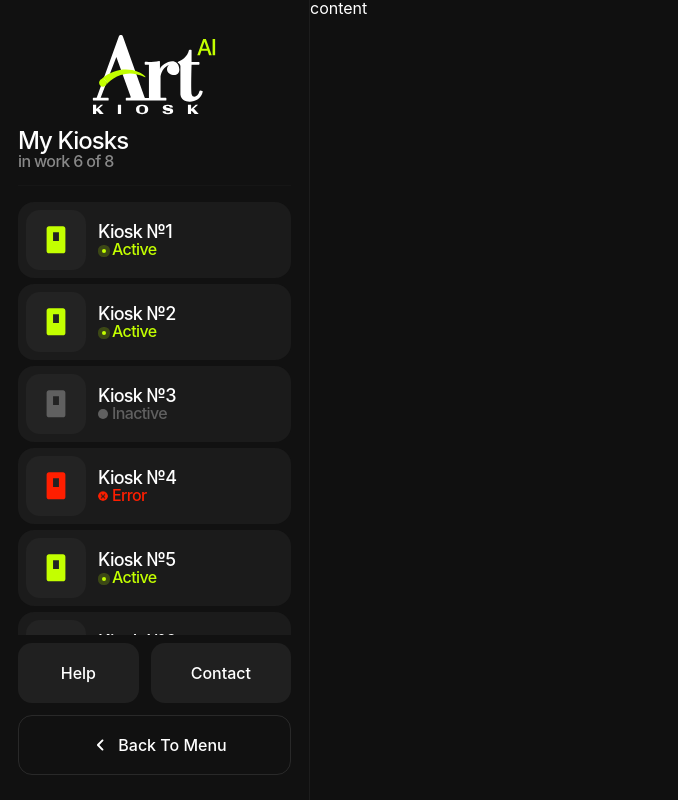
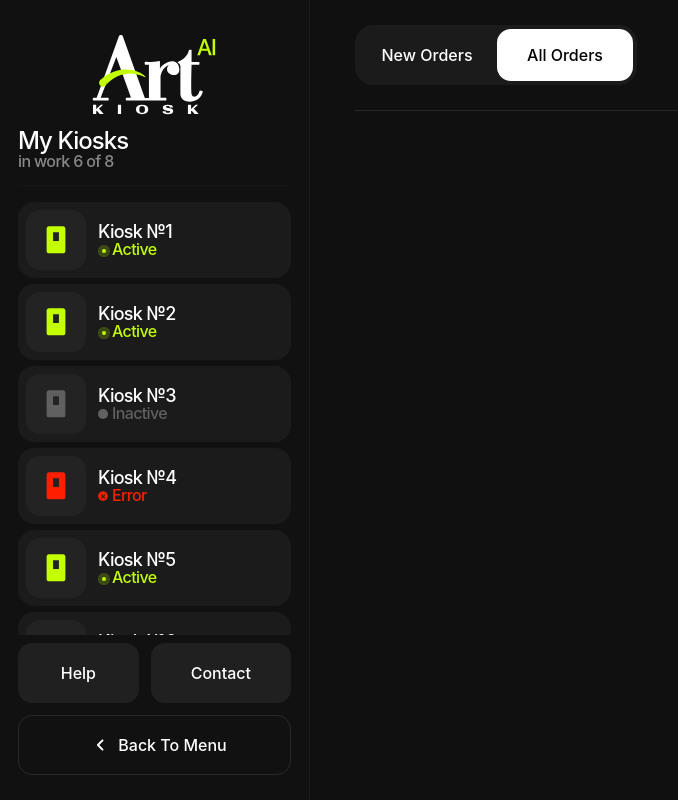
Before and after one commit to Anton-Osip/admin-kiosk, a Next.js app: page / in a window 1280 px wide. Shown: the whole page, without its empty margins (0-678 px from the left). Built offline with nearby package versions, Linux system fonts and the light colour scheme.

Commit message:
feat: create tabs components

```diff
--- a/src/app/page.module.scss
+++ b/src/app/page.module.scss
@@ -9,4 +9,5 @@
   width: 100%;
   height: 100%;
   overflow: hidden;
+  padding: var(--space-25) var(--space-45);
 }
--- a/src/app/page.tsx
+++ b/src/app/page.tsx
@@ -1,6 +1,6 @@
 'use client';
 
-import { SideBarMenu } from '@/widgets';
+import { Header, SideBarMenu } from '@/widgets';
 
 import s from './page.module.scss';
 
@@ -8,7 +8,9 @@ export default function Home() {
   return (
     <div className={s.container}>
       <SideBarMenu />
-      <div className={s.content}>content</div>
+      <div className={s.content}>
+        <Header />
+      </div>
     </div>
   );
 }
--- a/src/shared/config/spacing.scss
+++ b/src/shared/config/spacing.scss
@@ -18,6 +18,7 @@
   --space-32: 32px;
   --space-35: 35px;
   --space-40: 40px;
+  --space-45: 45px;
   --space-48: 48px;
   --space-64: 64px;
   --space-96: 96px;
--- /dev/null
+++ b/src/shared/lib/local-store.ts
@@ -0,0 +1,17 @@
+import { create } from 'zustand';
+
+export type OrdersTab = 'all' | 'new';
+
+export interface LocalStore {
+  activeOrdersTab: OrdersTab;
+
+  changeOrdersTab: (values: OrdersTab) => void;
+}
+
+export const useLocalStore = create<LocalStore>(set => ({
+  activeOrdersTab: 'all',
+
+  changeOrdersTab: values => {
+    set({ activeOrdersTab: values });
+  },
+}));
--- a/src/shared/ui/index.ts
+++ b/src/shared/ui/index.ts
@@ -1,2 +1,3 @@
 export { Button } from './button/button';
 export { IconContainer } from './icon-container/icon-container';
+export { Tabs } from './tabs/tabs';
--- /dev/null
+++ b/src/shared/ui/tabs/tabs.module.scss
@@ -0,0 +1,22 @@
+.container {
+  display: flex;
+  justify-content: flex-start;
+  align-items: center;
+  gap: 2px;
+  padding: var(--space-4);
+  border-radius: 18px;
+  background: rgba(27, 27, 27, 1);
+
+  & .tabsItem {
+    width: 100%;
+    height: 52px;
+    padding: 18px 22px 18px 22px;
+    border-radius: 14px;
+    background: transparent;
+  }
+
+  & .activeItem {
+    background: var(--color-text-primary);
+    color: var(--color-background);
+  }
+}
--- /dev/null
+++ b/src/shared/ui/tabs/tabs.tsx
@@ -0,0 +1,51 @@
+'use client';
+
+import { clsx } from 'clsx';
+import { useState } from 'react';
+
+import { Button } from '@/shared';
+
+import s from './tabs.module.scss';
+
+interface Items {
+  name: string;
+  title: string;
+}
+
+interface Props {
+  className?: string;
+  items: Items[];
+  defaultItem?: string;
+  changeTabs: (value: string) => void;
+}
+
+export const Tabs = ({ className, items, defaultItem, changeTabs }: Props) => {
+  const [currentItem, setCurrentItem] = useState<string>(
+    defaultItem || items[0].name
+  );
+
+  const switchCurrentItem = (name: string) => {
+    setCurrentItem(name);
+    changeTabs(name);
+  };
+
+  return (
+    <div className={clsx(s.container, className ?? className)}>
+      {items.map((item: Items) => (
+        <Button
+          key={item.name}
+          className={clsx(
+            s.tabsItem,
+            currentItem === item.name && s.activeItem
+          )}
+          variant={'secondary'}
+          onClick={() => {
+            switchCurrentItem(item.name);
+          }}
+        >
+          {item.title}
+        </Button>
+      ))}
+    </div>
+  );
+};
--- /dev/null
+++ b/src/widgets/header/header.module.scss
@@ -0,0 +1,8 @@
+.header{
+  padding-bottom: var(--space-25);
+  border-bottom: 1px solid rgba(255, 255, 255, 0.1);
+}
+.tabs{
+  width: 282px;
+
+}
--- a/src/widgets/header/header.tsx
+++ b/src/widgets/header/header.tsx
@@ -1,11 +1,36 @@
 'use client';
 
-import React from 'react';
+import { Tabs } from '@/shared';
+import { OrdersTab, useLocalStore } from '@/shared/lib/local-store';
 
-interface HeaderProps {
-  className?: string;
+import s from './header.module.scss';
+
+const item = [
+  {
+    name: 'new',
+    title: 'New Orders',
+  },
+  {
+    name: 'all',
+    title: 'All Orders',
+  },
+];
+
+export function Header() {
+  const { activeOrdersTab, changeOrdersTab } = useLocalStore();
+
+  const changeOrdersTabHandler = (value: string) => {
+    changeOrdersTab(value as OrdersTab);
+  };
+
+  return (
+    <header className={s.header}>
+      <Tabs
+        className={s.tabs}
+        items={item}
+        defaultItem={activeOrdersTab}
+        changeTabs={changeOrdersTabHandler}
+      />
+    </header>
+  );
 }
-
-export function Header({ className }: HeaderProps) {
-  return <header>header</header>;
-}
--- a/src/widgets/side-bar-menu/kiosk-management/kiosk-management.module.scss
+++ b/src/widgets/side-bar-menu/kiosk-management/kiosk-management.module.scss
@@ -88,27 +88,7 @@
   gap: var(--space-8);
 }
 
-.footer {
-  display: flex;
-  gap: 4px;
-  background: #272727;
-  padding: var(--space-6);
+.tabs{
+  background: rgba(39, 39, 39, 1);
   width: 100%;
-  border-radius: 14px;
-
-
-  & .button {
-    border-radius: 9px;
-    width: 100%;
-    height: 48px;
-  }
-
-  & .inactiveBtn {
-    background: #272727;
-  }
-
-  & .activeBtn {
-    color: var(--color-black);
-    background: var(--color-white);
-  }
 }
--- a/src/widgets/side-bar-menu/kiosk-management/kiosk-management.tsx
+++ b/src/widgets/side-bar-menu/kiosk-management/kiosk-management.tsx
@@ -1,6 +1,6 @@
 import { clsx } from 'clsx';
 
-import { Button } from '@/shared';
+import { Button, Tabs } from '@/shared';
 import ArrowLeft from '@/shared/assets/arrow-left';
 import { KiosksData, Status, useKiosksStore } from '@/shared/lib/kiosks-store';
 import { CodeGenerator, ErrorBanners, LanguageSwitcher } from '@/widgets';
@@ -12,6 +12,11 @@ interface Props {
   toggleDefaultLanguage: () => void;
 }
 
+const tabsItem = [
+  { name: 'inactive', title: 'Inactive' },
+  { name: 'active', title: 'Active' },
+];
+
 export const KioskManagement = ({ kiosk, toggleDefaultLanguage }: Props) => {
   const { setSelectedKiosk, clearError, changeStatus } = useKiosksStore();
 
@@ -22,8 +27,8 @@ export const KioskManagement = ({ kiosk, toggleDefaultLanguage }: Props) => {
   const clearErrorHandler = (errorId: string) => {
     clearError(kiosk.id, errorId);
   };
-  const changeStatusHandler = (status: Status) => {
-    changeStatus(kiosk.id, status);
+  const changeStatusHandler = (value: string) => {
+    changeStatus(kiosk.id, value as Status);
   };
 
   return (
@@ -58,28 +63,12 @@ export const KioskManagement = ({ kiosk, toggleDefaultLanguage }: Props) => {
             )}
           </div>
         </div>
-        <footer className={s.footer}>
-          <Button
-            className={clsx(
-              s.button,
-              kiosk.status === 'inactive' ? s.activeBtn : s.inactiveBtn
-            )}
-            variant={'secondary'}
-            onClick={() => changeStatusHandler('inactive')}
-          >
-            Inactive
-          </Button>
-          <Button
-            className={clsx(
-              s.button,
-              kiosk.status === 'active' ? s.activeBtn : s.inactiveBtn
-            )}
-            variant={'secondary'}
-            onClick={() => changeStatusHandler('active')}
-          >
-            Active
-          </Button>
-        </footer>
+        <Tabs
+          className={s.tabs}
+          items={tabsItem}
+          defaultItem={kiosk.status}
+          changeTabs={changeStatusHandler}
+        />
       </div>
 
       <div className={s.overlay}></div>
```
Also changed, not shown: src/shared/lib/locale-store.ts (deleted, +0 -26 lines).
